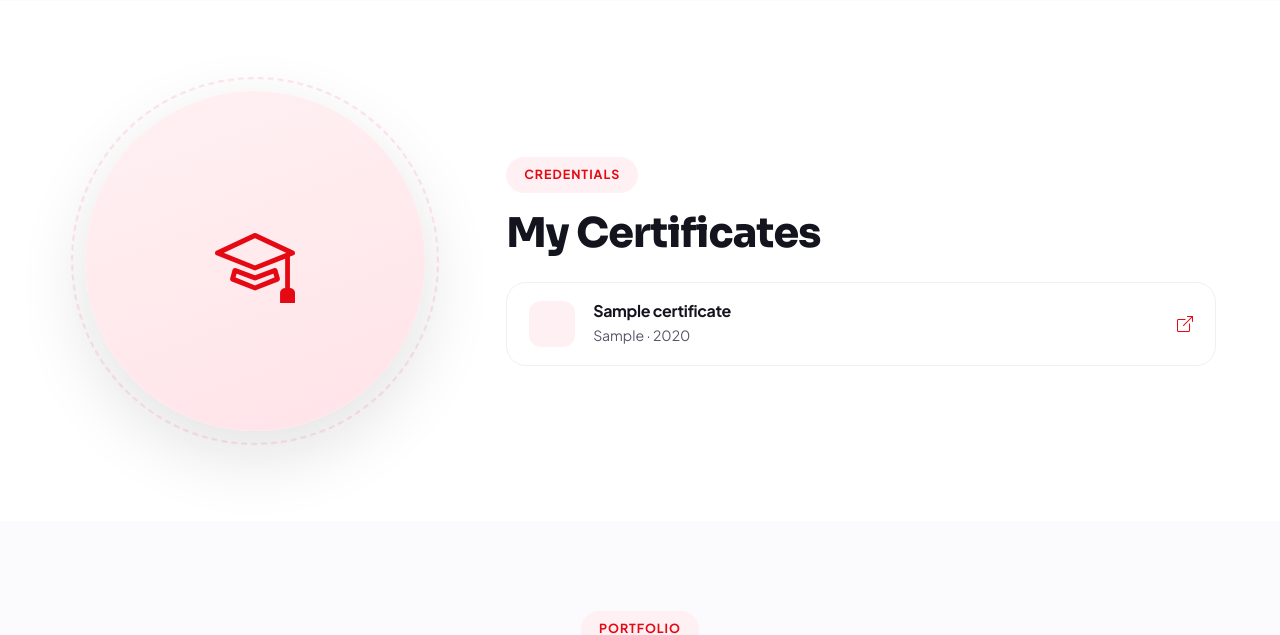
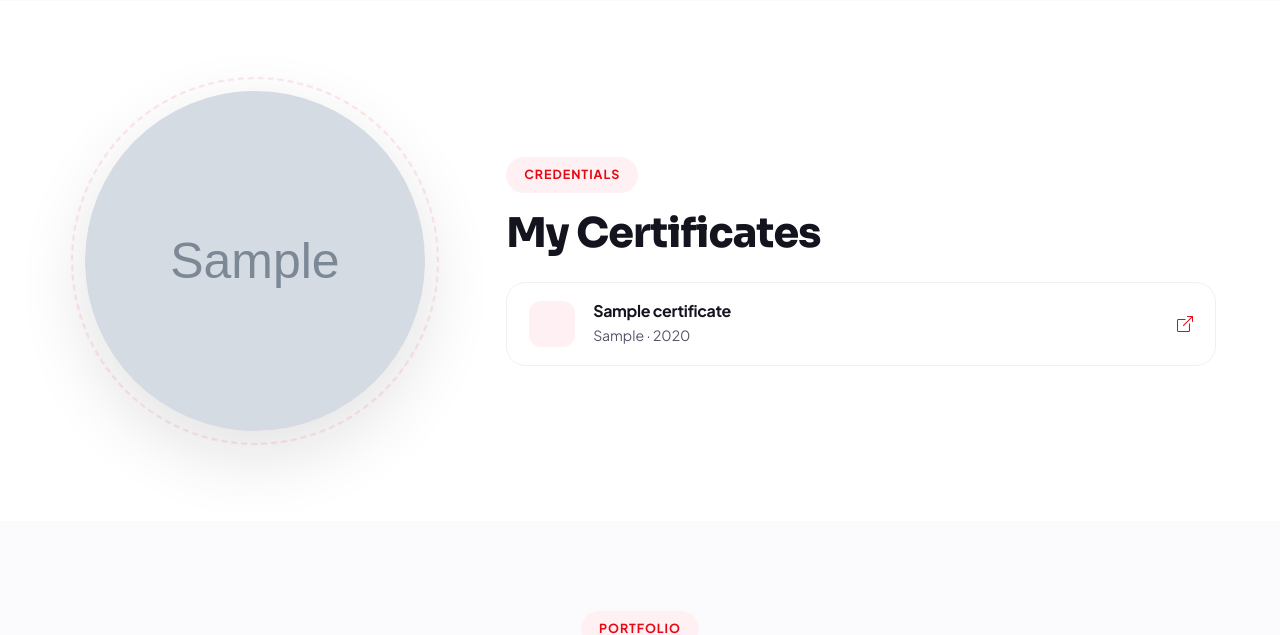
Before and after one commit to peddintiharsha07-web/Portfolio, a Django app: page / in a window 1280 px wide. Shown: the part 2559-3194 px from the top of the page. Run offline with Django 5.2, Linux system fonts and the light colour scheme; tables that the repository leaves empty hold one stand-in row (values such as "Sample post"); grey boxes marked "Sample" are stand-in pictures.

Commit message:
Update portfolio and profile features

```diff
--- a/apps/portfolio/admin.py
+++ b/apps/portfolio/admin.py
@@ -13,7 +13,7 @@ class ProfileAdmin(admin.ModelAdmin):
         ("Hero Section", {
             "fields": (
                 "full_name", "role_title", "tagline", "short_intro",
-                "available_for_work", "profile_image", "resume",
+                "available_for_work", "profile_image", "resume","graduation_image",
                 ("projects_completed", "years_experience", "happy_clients"),
             )
         }),
--- a/apps/portfolio/models.py
+++ b/apps/portfolio/models.py
@@ -22,11 +22,10 @@ class Profile(models.Model):
     tagline = models.CharField(max_length=255, blank=True)
     short_intro = models.TextField(help_text="Short paragraph shown in the hero section.")
     available_for_work = models.BooleanField(default=True)
-
     profile_image = models.ImageField(upload_to="profile/", blank=True, null=True)
     about_image = models.ImageField(upload_to="profile/", blank=True, null=True)
     resume = models.FileField(upload_to="resume/", blank=True, null=True)
-
+    graduation_image = models.ImageField(upload_to="profile/", blank =True,null= True)
     projects_completed = models.PositiveIntegerField(default=0)
     years_experience = models.PositiveIntegerField(default=0)
     happy_clients = models.PositiveIntegerField(default=0)
@@ -162,6 +161,7 @@ class Education(models.Model):
 
 
 class Certificate(models.Model):
+
     name = models.CharField(max_length=200)
     issuing_organization = models.CharField(max_length=150)
     year = models.PositiveIntegerField()
--- a/static/css/style.css
+++ b/static/css/style.css
@@ -125,7 +125,33 @@ section{padding:90px 0;}
 .status-badge{display:inline-flex; align-items:center; gap:8px; background:var(--pink-2); color:var(--accent); font-weight:700; font-size:.82rem; padding:8px 16px; border-radius:var(--radius-pill); margin-bottom:20px;}
 .status-dot{width:8px; height:8px; border-radius:50%; background:#2ecc71; box-shadow:0 0 0 4px rgba(46,204,113,0.2);}
 .hero-heading{font-size:clamp(2.3rem, 4.4vw, 3.6rem); line-height:1.12; margin-bottom:14px;}
-.hero-role{font-family:'Sora',sans-serif; color:var(--accent); font-weight:600; font-size:1.05rem; margin-bottom:18px;}
+.hero-role{
+    font-family:'Sora',sans-serif;
+    color:var(--accent);
+    font-weight:600;
+    font-size:1.05rem;
+    margin-bottom:18px;
+}
+
+#role-text {
+    display: inline-block;
+}
+
+.typing-cursor {
+    display: inline-block;
+    margin-left: 4px;
+    animation: blink 0.7s infinite;
+}
+
+@keyframes blink {
+    0%, 50% {
+        opacity: 1;
+    }
+
+    51%, 100% {
+        opacity: 0;
+    }
+}
 .hero-intro{color:var(--ink-soft); font-size:1.05rem; max-width:520px; margin-bottom:34px;}
 .hero-stats{display:flex; gap:40px; margin-bottom:36px; flex-wrap:wrap;}
 .stat-item{display:flex; flex-direction:column;}
@@ -175,7 +201,25 @@ section{padding:90px 0;}
 .certs-grid{display:grid; grid-template-columns:0.7fr 1.3fr; gap:60px; align-items:center;}
 .certs-frame{position:relative; width:100%; max-width:340px; aspect-ratio:1/1; margin:0 auto;}
 .certs-frame-ring{position:absolute; inset:-14px; border:2px dashed var(--pink); border-radius:50%; animation:float-rotate 30s linear infinite;}
-.certs-photo{position:absolute; inset:0; border-radius:50%; background:linear-gradient(160deg, var(--pink-2), var(--pink)); display:flex; align-items:center; justify-content:center; font-size:5rem; color:var(--accent); box-shadow:var(--shadow-lg);}
+.certs-photo {
+    position: absolute;
+    inset: 0;
+    border-radius: 50%;
+    overflow: hidden;
+    background: linear-gradient(160deg, var(--pink-2), var(--pink));
+    display: flex;
+    align-items: center;
+    justify-content: center;
+    box-shadow: var(--shadow-lg);
+}
+
+.certs-photo img {
+    width: 100%;
+    height: 100%;
+    object-fit: cover;
+    object-position: center;
+    display: block;
+}
 .certs-list{display:flex; flex-direction:column; gap:16px; margin-top:24px;}
 .cert-item{display:flex; align-items:center; gap:18px; background:var(--card); border:1px solid var(--border); border-radius:var(--radius-md); padding:18px 22px; transition:all .25s ease;}
 .cert-item:hover{box-shadow:var(--shadow-sm); border-color:transparent; transform:translateX(6px);}
--- a/templates/home.html
+++ b/templates/home.html
@@ -26,7 +26,7 @@
         <span class="status-badge"><span class="status-dot"></span> Available for work</span>
         {% endif %}
         <h1 class="hero-heading">Hi, I'm <span class="text-accent">{{ profile.full_name|default:"Your Name" }}</span></h1>
-        <p class="hero-role">&lt; {{ profile.role_title|default:"UI/UX Designer & Full Stack Developer" }} &gt;</p>
+        <p class="hero-role"> {{ profile.role_title|default:"UI/UX Designer & Full Stack Developer" }} </p>
         <p class="hero-intro">{{ profile.short_intro|default:"I design and build digital products end to end — from research and wireframes to a fully working, production-ready application." }}</p>
 
         <div class="hero-stats">
@@ -142,7 +142,13 @@
       <div class="certs-visual" data-reveal>
         <div class="certs-frame">
           <div class="certs-frame-ring"></div>
-          <div class="certs-photo"><i class="bi bi-mortarboard"></i></div>
+          <div class="certs-photo">
+    {% if profile.graduation_image %}
+        <img src="{{ profile.graduation_image.url }}" alt="Graduation">
+    {% else %}
+        <i class="bi bi-mortarboard"></i>
+    {% endif %}
+</div>
         </div>
       </div>
       <div class="certs-list-wrap" data-reveal data-reveal-delay="1">
```
Also changed, not shown: apps/portfolio/migrations/0004_profile_graduation.py (added), apps/portfolio/migrations/0005_rename_graduation_profile_graduation_image.py (added), apps/portfolio/migrations/0006_alter_profile_role_title.py (added), apps/portfolio/migrations/0007_alter_profile_role_title.py (added), 1 other file.
